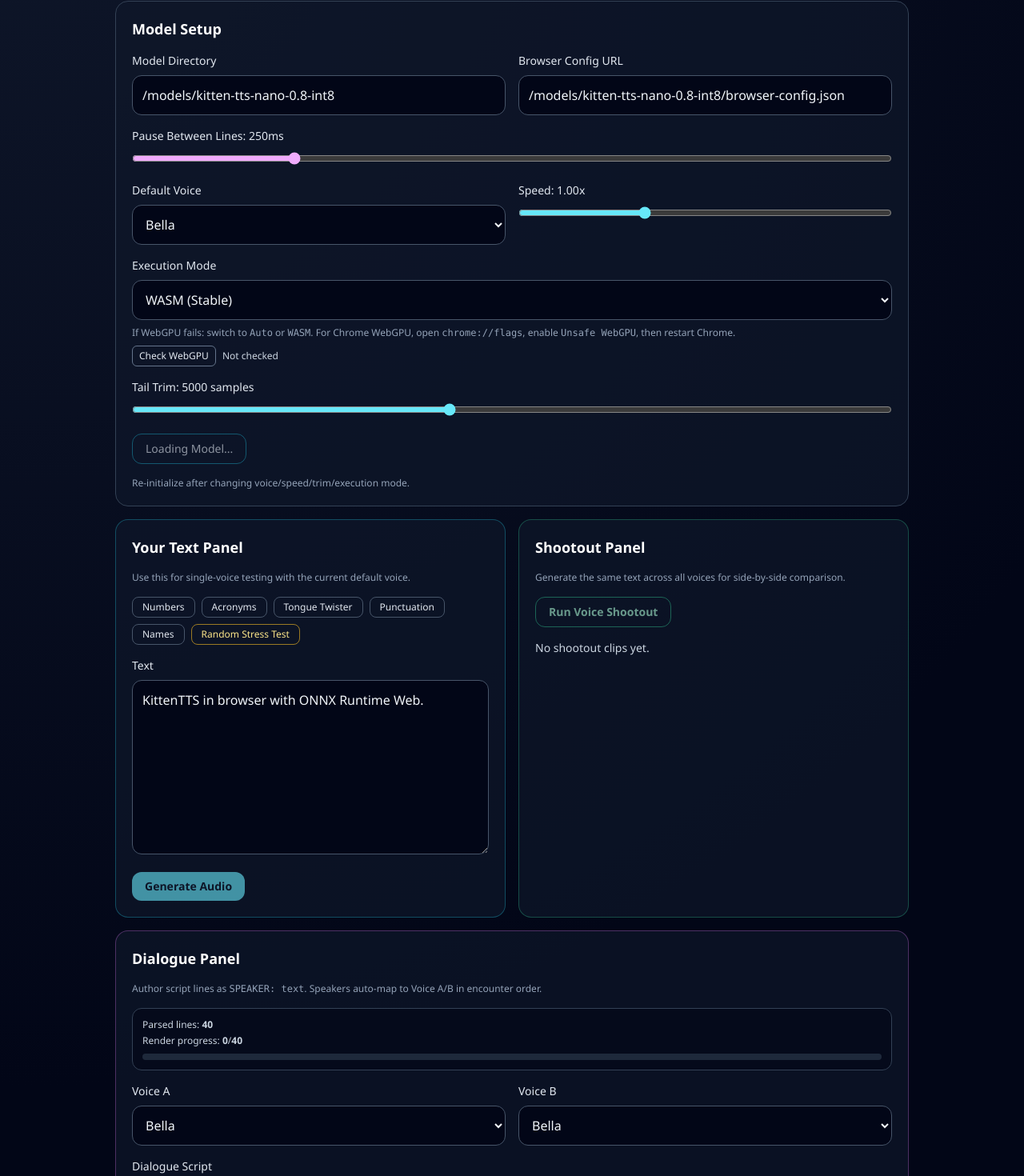
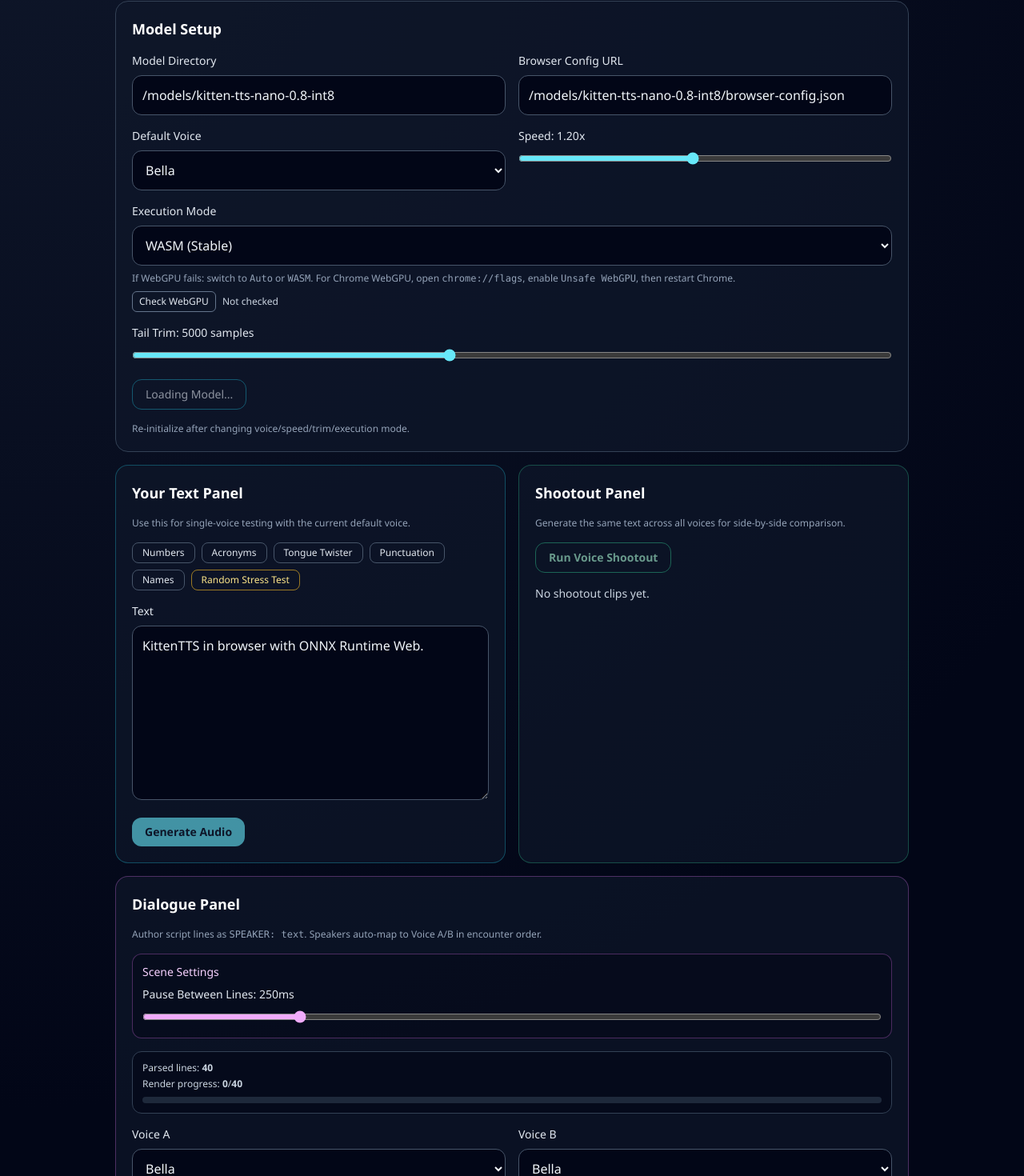
Before and after one commit to ricklon/kittenttsinweb, a React (Vite) app: page / in a window 1280 px wide. Shown: the part 233-1703 px from the top of the page at 80% size. Built offline with nearby package versions, Linux system fonts and the light colour scheme.

Commit message:
ui: fix scene compile sample rate and move scene settings

```diff
--- a/src/App.jsx
+++ b/src/App.jsx
@@ -162,7 +162,7 @@ export default function App() {
   const [modelInitialized, setModelInitialized] = useState(false);
   const [text, setText] = useState("KittenTTS in browser with ONNX Runtime Web.");
   const [voice, setVoice] = useState("Bella");
-  const [speed, setSpeed] = useState(1);
+  const [speed, setSpeed] = useState(1.2);
   const [voices, setVoices] = useState(FALLBACK_VOICES);
   const [audioUrl, setAudioUrl] = useState("");
   const [error, setError] = useState("");
@@ -538,8 +538,8 @@ export default function App() {
     try {
       const Ctx = window.AudioContext || window.webkitAudioContext;
       const ctx = new Ctx();
-      const sampleRate = 24000;
-      const pauseSamples = Math.max(0, Math.floor((dialoguePauseMs / 1000) * sampleRate));
+      const outputSampleRate = Number(ctx.sampleRate) || 24000;
+      const pauseSamples = Math.max(0, Math.floor((dialoguePauseMs / 1000) * outputSampleRate));
       const rendered = [];
 
       for (let i = 0; i < clips.length; i += 1) {
@@ -563,7 +563,7 @@ export default function App() {
         offset += arr.length;
       }
 
-      const wavBlob = encodeWavFromFloat32(merged, sampleRate, 1);
+      const wavBlob = encodeWavFromFloat32(merged, outputSampleRate, 1);
       const url = URL.createObjectURL(wavBlob);
       if (sceneAudioUrlRef.current) URL.revokeObjectURL(sceneAudioUrlRef.current);
       sceneAudioUrlRef.current = url;
@@ -610,19 +610,6 @@ export default function App() {
             />
           </label>
         </div>
-
-        <label className="block">
-          <span className="mb-2 block text-sm text-slate-200">Pause Between Lines: {dialoguePauseMs}ms</span>
-          <input
-            type="range"
-            min="0"
-            max="1200"
-            step="50"
-            value={dialoguePauseMs}
-            onChange={(e) => setDialoguePauseMs(Number(e.target.value))}
-            className="w-full accent-fuchsia-300"
-          />
-        </label>
 
         <div className="grid gap-4 md:grid-cols-2">
           <label className="block">
@@ -821,6 +808,23 @@ export default function App() {
         <p className="text-xs text-slate-400">
           Author script lines as <code>SPEAKER: text</code>. Speakers auto-map to Voice A/B in encounter order.
         </p>
+
+        <div className="rounded-xl border border-fuchsia-400/30 bg-slate-950/50 p-3">
+          <p className="text-sm font-medium text-fuchsia-200">Scene Settings</p>
+          <label className="mt-2 block">
+            <span className="mb-2 block text-sm text-slate-200">Pause Between Lines: {dialoguePauseMs}ms</span>
+            <input
+              type="range"
+              min="0"
+              max="1200"
+              step="50"
+              value={dialoguePauseMs}
+              onChange={(e) => setDialoguePauseMs(Number(e.target.value))}
+              className="w-full accent-fuchsia-300"
+            />
+          </label>
+        </div>
+
         <div className="rounded-xl border border-slate-700 bg-slate-950/60 p-3">
           <p className="text-xs text-slate-300">
             Parsed lines: <strong>{dialoguePreviewTurns.length}</strong>
```
